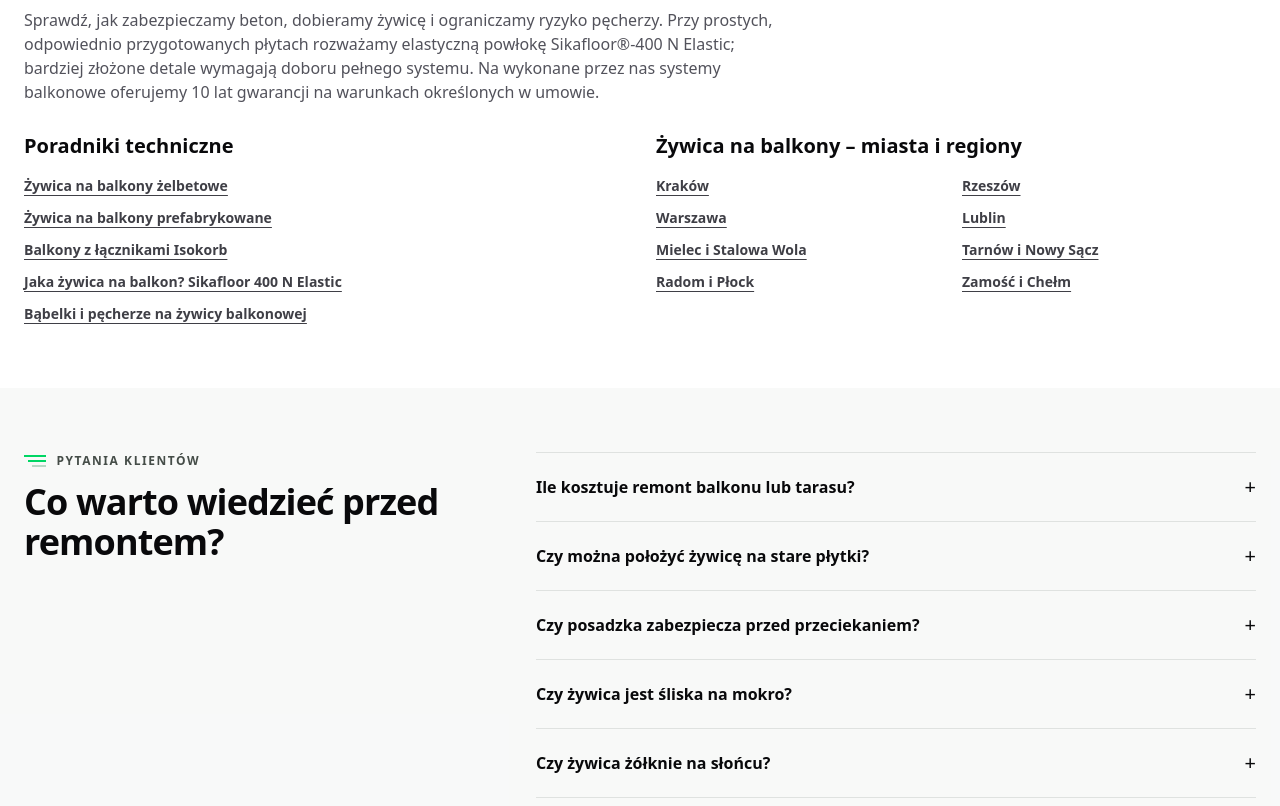
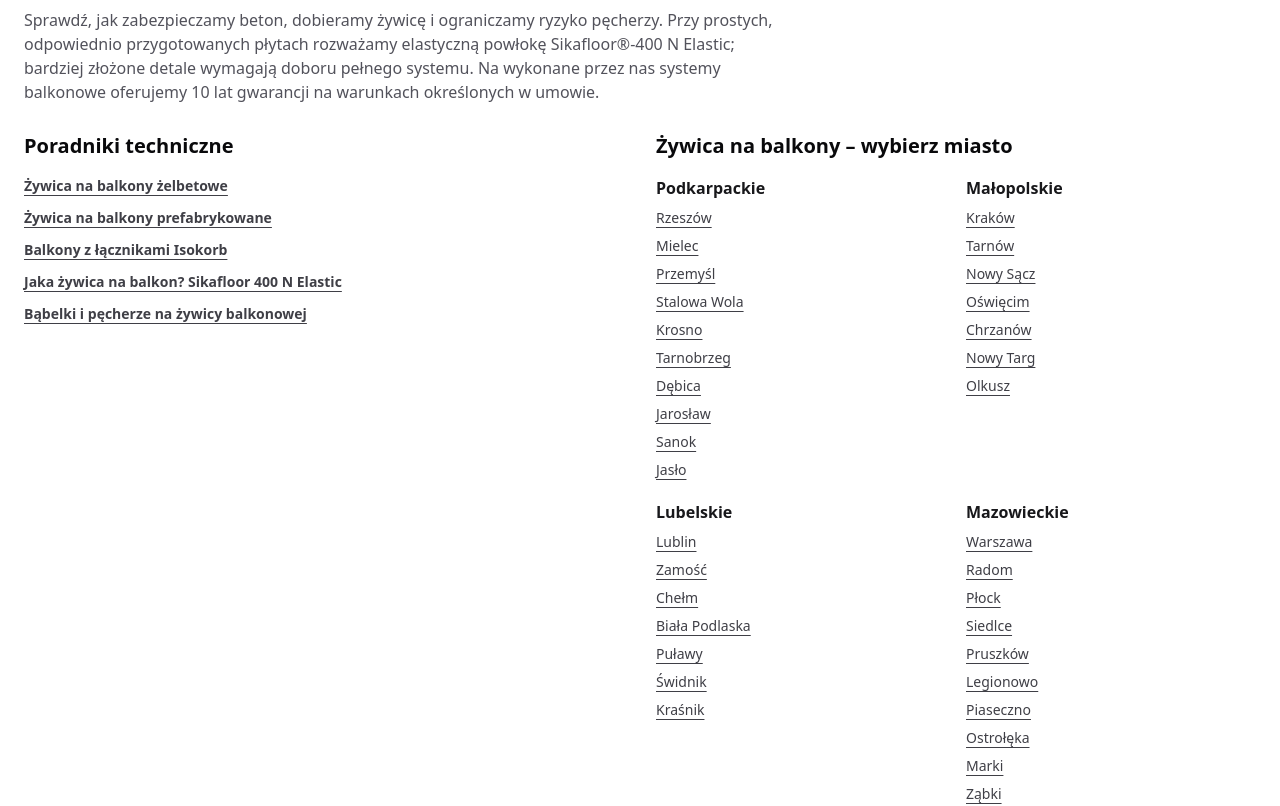
Before and after one commit to damianGG/posadzki-zywiczne, a Next.js app: page /posadzki-zywiczne-na-balkony in a window 1280 px wide. Shown: the part 4621-5427 px from the top of the page. Built offline with nearby package versions, Linux system fonts and the light colour scheme.

Commit message:
seo: organize balcony city links by province

```diff
--- a/app/posadzki-zywiczne-na-balkony/page.tsx
+++ b/app/posadzki-zywiczne-na-balkony/page.tsx
@@ -139,11 +139,198 @@ export default function BalconyPage() {
             ["jaka-zywica-na-balkon-sikafloor-400-n-elastic", "Jaka żywica na balkon? Sikafloor 400 N Elastic"],
             ["babelki-pecherze-na-zywicy-balkonowej", "Bąbelki i pęcherze na żywicy balkonowej"],
           ].map(([slug, label]) => <li key={slug}><Link href={`/blog/${slug}`} className="font-semibold underline underline-offset-4">{label}</Link></li>)}</ul></div>
-          <div><h3 className="text-xl font-semibold">Żywica na balkony – miasta i regiony</h3><ul className="mt-4 grid gap-3 text-sm text-zinc-700 sm:grid-cols-2">{[
-            ["krakow", "Kraków"], ["rzeszow", "Rzeszów"], ["warszawa", "Warszawa"], ["lublin", "Lublin"],
-            ["mielec-stalowa-wola", "Mielec i Stalowa Wola"], ["tarnow-nowy-sacz", "Tarnów i Nowy Sącz"],
-            ["radom-plock", "Radom i Płock"], ["zamosc-chelm", "Zamość i Chełm"],
-          ].map(([slug, label]) => <li key={slug}><Link href={`/blog/zywica-na-balkony-${slug}`} className="font-semibold underline underline-offset-4">{label}</Link></li>)}</ul></div>
+          <div><h3 className="text-xl font-semibold">Żywica na balkony – wybierz miasto</h3><div className="mt-4 grid gap-5 sm:grid-cols-2">{([
+  [
+    "Podkarpackie",
+    [
+      [
+        "rzeszow",
+        "Rzeszów"
+      ],
+      [
+        "mielec",
+        "Mielec"
+      ],
+      [
+        "przemysl",
+        "Przemyśl"
+      ],
+      [
+        "stalowa-wola",
+        "Stalowa Wola"
+      ],
+      [
+        "krosno",
+        "Krosno"
+      ],
+      [
+        "tarnobrzeg",
+        "Tarnobrzeg"
+      ],
+      [
+        "debica",
+        "Dębica"
+      ],
+      [
+        "jaroslaw",
+        "Jarosław"
+      ],
+      [
+        "sanok",
+        "Sanok"
+      ],
+      [
+        "jaslo",
+        "Jasło"
+      ]
+    ]
+  ],
+  [
+    "Małopolskie",
+    [
+      [
+        "krakow",
+        "Kraków"
+      ],
+      [
+        "tarnow",
+        "Tarnów"
+      ],
+      [
+        "nowy-sacz",
+        "Nowy Sącz"
+      ],
+      [
+        "oswiecim",
+        "Oświęcim"
+      ],
+      [
+        "chrzanow",
+        "Chrzanów"
+      ],
+      [
+        "nowy-targ",
+        "Nowy Targ"
+      ],
+      [
+        "olkusz",
+        "Olkusz"
+      ]
+    ]
+  ],
+  [
+    "Lubelskie",
+    [
+      [
+        "lublin",
+        "Lublin"
+      ],
+      [
+        "zamosc",
+        "Zamość"
+      ],
+      [
+        "chelm",
+        "Chełm"
+      ],
+      [
+        "biala-podlaska",
+        "Biała Podlaska"
+      ],
+      [
+        "pulawy",
+        "Puławy"
+      ],
+      [
+        "swidnik",
+        "Świdnik"
+      ],
+      [
+        "krasnik",
+        "Kraśnik"
+      ]
+    ]
+  ],
+  [
+    "Mazowieckie",
+    [
+      [
+        "warszawa",
+        "Warszawa"
+      ],
+      [
+        "radom",
+        "Radom"
+      ],
+      [
+        "plock",
+        "Płock"
+      ],
+      [
+        "siedlce",
+        "Siedlce"
+      ],
+      [
+        "pruszkow",
+        "Pruszków"
+      ],
+      [
+        "legionowo",
+        "Legionowo"
+      ],
+      [
+        "piaseczno",
+        "Piaseczno"
+      ],
+      [
+        "ostroleka",
+        "Ostrołęka"
+      ],
+      [
+        "marki",
+        "Marki"
+      ],
+      [
+        "zabki",
+        "Ząbki"
+      ],
+      [
+        "otwock",
+        "Otwock"
+      ],
+      [
+        "ciechanow",
+        "Ciechanów"
+      ],
+      [
+        "minsk-mazowiecki",
+        "Mińsk Mazowiecki"
+      ],
+      [
+        "zyrardow",
+        "Żyrardów"
+      ],
+      [
+        "grodzisk-mazowiecki",
+        "Grodzisk Mazowiecki"
+      ],
+      [
+        "wolomin",
+        "Wołomin"
+      ],
+      [
+        "sochaczew",
+        "Sochaczew"
+      ],
+      [
+        "mlawa",
+        "Mława"
+      ]
+    ]
+  ]
+] as const).map(([region, cities]) => {
+            return <div key={region}><h4 className="font-semibold text-zinc-900">{region}</h4><ul className="mt-2 space-y-2 text-sm text-zinc-700">{cities.map(([slug,label]) => <li key={slug}><Link href={`/blog/zywica-na-balkony-${slug}`} className="underline underline-offset-4">{label}</Link></li>)}</ul></div>;
+          })}</div></div>
         </div>
       </section>
       <section id="faq" className="scroll-mt-44 bg-muted/50 py-12 sm:py-16">
```
